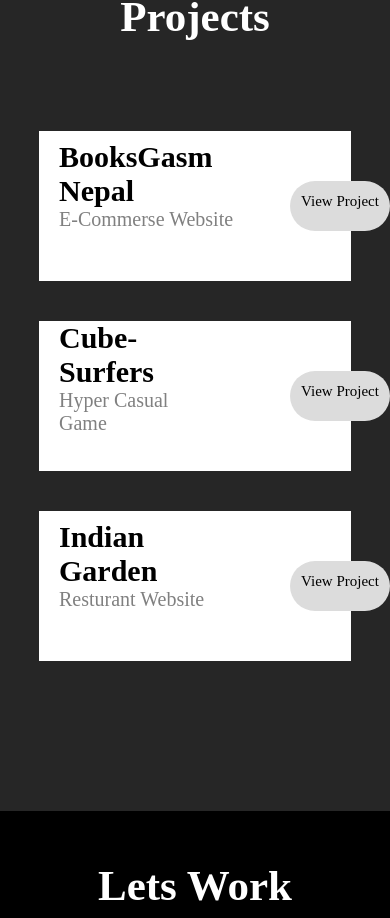
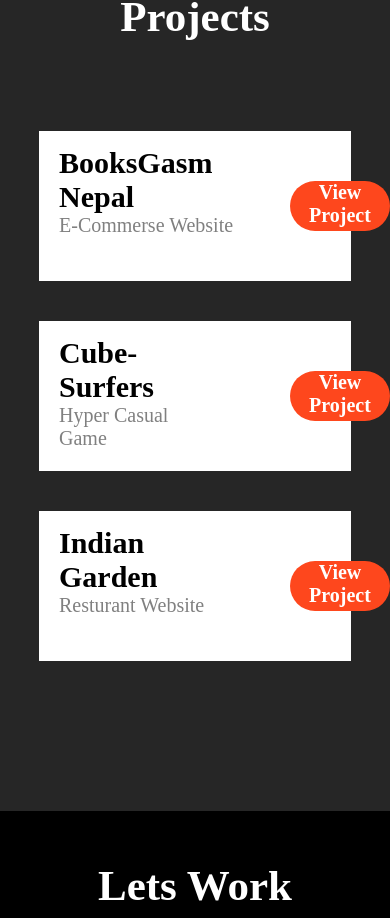
Before and after one commit to lavizp/Portfolio-React, a React (Create React App) app: page / in a window 390 px wide. Shown: the part 1243-2161 px from the top of the page. Built offline with nearby package versions, Linux system fonts and the light colour scheme.

Commit message:
Projects Section Responsive

```diff
--- a/src/Pages/About/AboutPage.js
+++ b/src/Pages/About/AboutPage.js
@@ -60,7 +60,7 @@ function SingleLogo({logoicon, name,link}){
         <IconContext.Provider value={{ size: 200, className:'logo' }}>
             <div className='outer'>
             <a href={link} target="blank">{logoicon}</a>
-            <h1 id="logoText">{name}</h1>
+            <a id="logoText" href={link} target="blank">{name}</a>
             </div>
         </IconContext.Provider>
     )
--- a/src/Pages/About/aboutpage.css
+++ b/src/Pages/About/aboutpage.css
@@ -2,7 +2,6 @@
     display: flex;
     padding-right: 90px;
     padding-top: 50px;
-    flex-wrap: wrap;
 }
 
 .about-intro-description{
@@ -23,7 +22,7 @@
 .about-quote{
     margin-top: 50px;
     display: flex;
-    flex-wrap: wrap;
+
     height: 470px;
 }
 
@@ -74,11 +73,11 @@
 .about-logos-container{
     margin-top: 30px;
     width: 80%;
-    margin: auto;
+    margin-left: auto;
+    margin-right: auto;
     height: auto;
     display: grid;
-    gap: 1px;
-    grid-template-columns: repeat(3, 1fr);
+    grid-template-columns: repeat(4, 1fr);
 }
 
 .about-logos-container a{
@@ -105,6 +104,7 @@ a{
     position: absolute;
     left: 50%;
     top: 50%;
+    font-weight: bold;
     transform: translate(-50%,-50%);
 
 
@@ -126,6 +126,8 @@ a{
 @media only screen and (max-width: 768px) {
     .about-intro{
         padding-right: 0px;
+        flex-wrap: wrap;
+
     }
     .about-intro-description{
         margin-left: 50px;
@@ -144,6 +146,7 @@ a{
         margin-top: 0px;
         height: auto;
         text-align: center;
+        flex-wrap: wrap;
     }
     .additional-description h1{
         text-align: center;
--- a/src/components/ProjectsHome/Projects.js
+++ b/src/components/ProjectsHome/Projects.js
@@ -16,7 +16,7 @@ export default function Projects({title, description, image, id}) {
           <div className='image-hover-projects'>
             <img src={image}  alt='ProjectImage'/>
           </div>
-          <Link to={"/projects/"+id} className='view-projects'>View Project</Link>
+          <Link to={"/projects/"+id} className='view-projects'><h1>View Project</h1></Link>
 
 
         </div>
--- a/src/components/ProjectsHome/projects.css
+++ b/src/components/ProjectsHome/projects.css
@@ -87,11 +87,16 @@
     }
     .view-projects{
         right: 0;
-        padding-top: 12px;
         width: 100px;
-        background-color: gainsboro;
+        background-color: #fe471d;
+        padding-top: 0px;
+
+    }
+    .view-projects h1{
+        color: white;
         text-align: center;
-
+        font-weight: bold;
+        font-size: 20px;
     }
     .image-hover-projects{
         display: none;
@@ -99,4 +104,7 @@
         position: relative;
 
     }
+    .project-title{
+        margin-top: 15px;
+    }
 }
```
